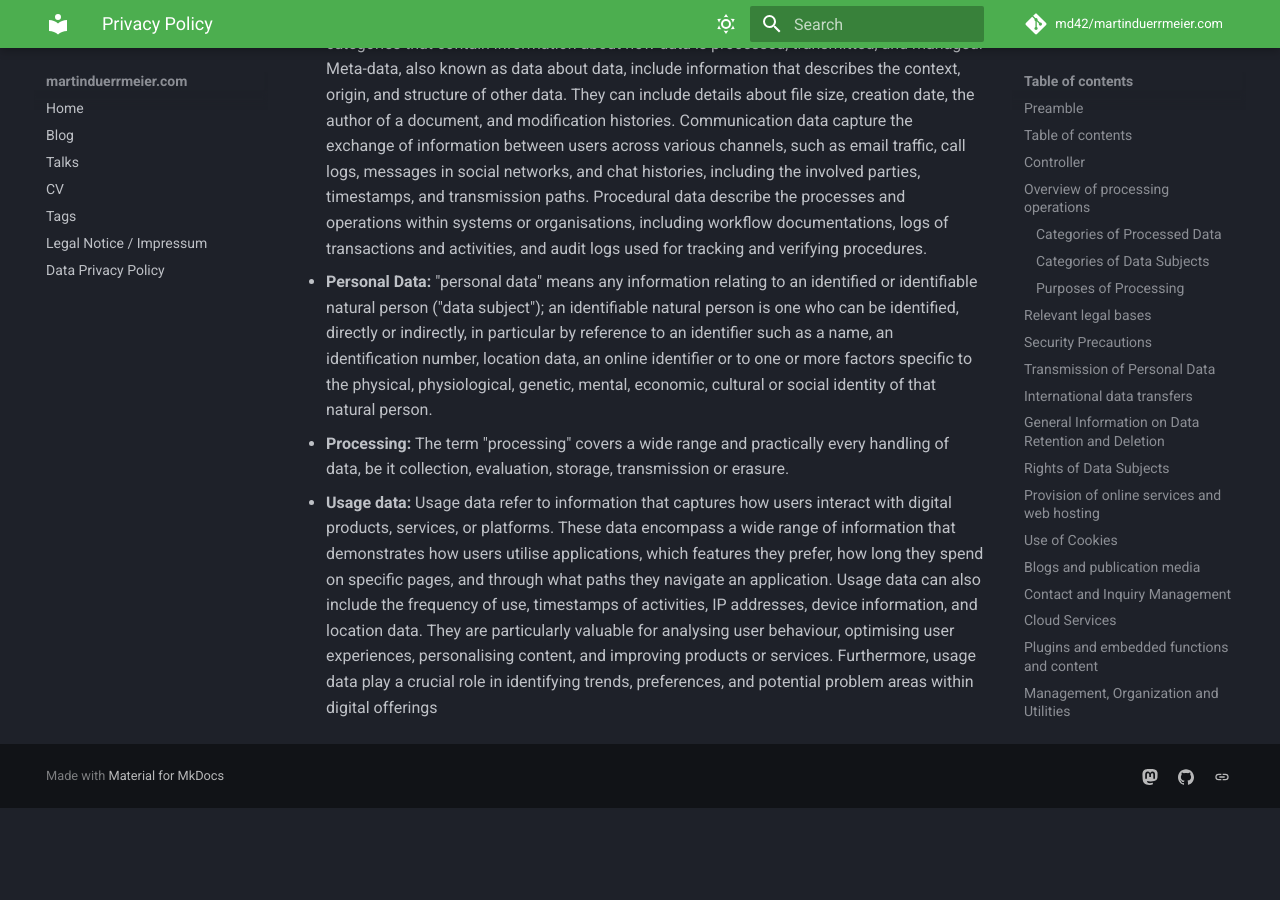
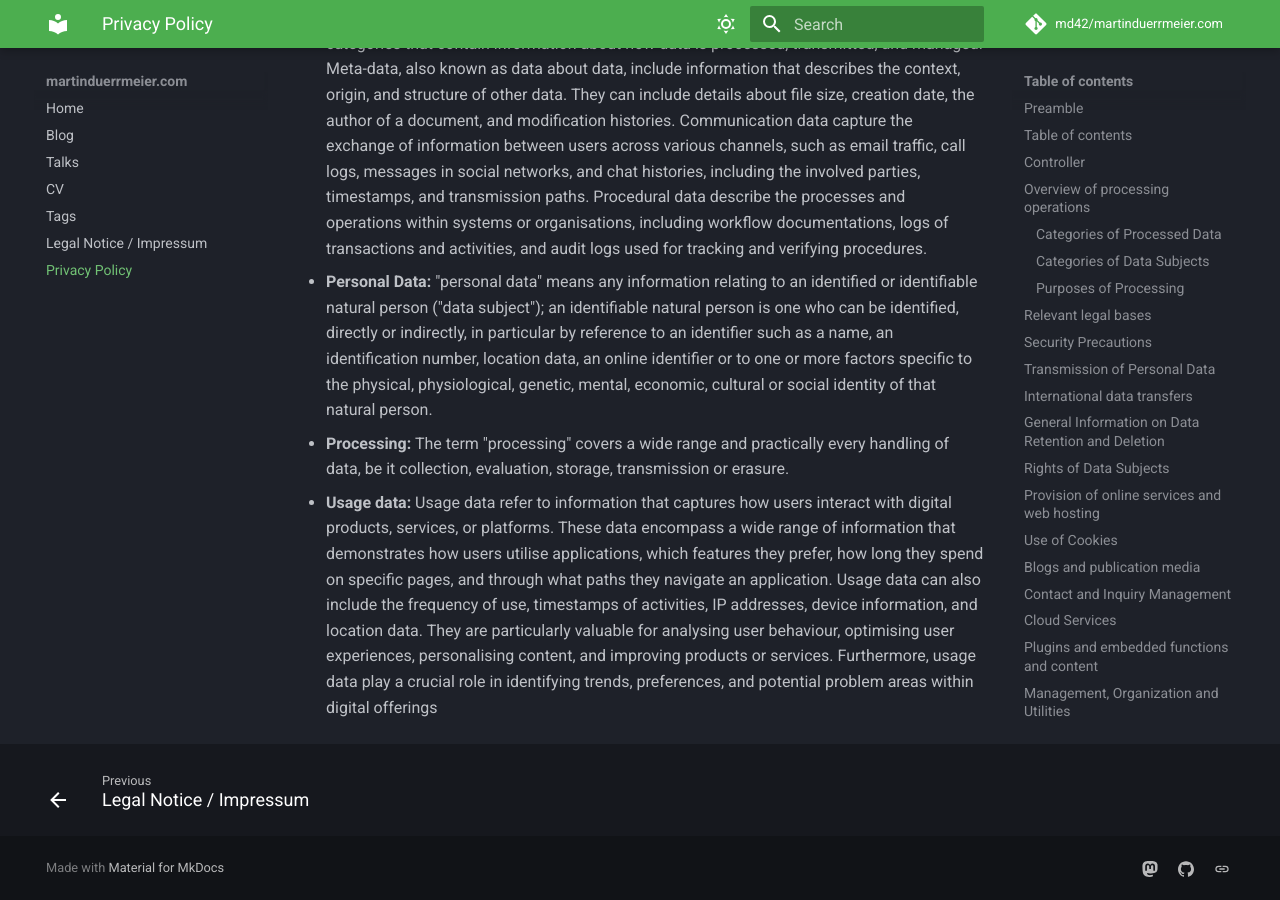
Before and after one commit to md42/martinduerrmeier.com, an MkDocs documentation site: the page built from docs/privacy-policy.md, in a window 1280 px wide and 900 px high, scrolled down 16611 px. Built offline with MkDocs 1.6.1 and Material for MkDocs 9.7.7, drawn with Linux system fonts in a browser that asks for light colours; comment, search, counter and statistics services are not loaded; before the commit the page ends 17419 px from its top, so only the background shows below that.

Commit message:
rename "Data Privacy Policy" to "Privacy Policy"

```diff
--- a/mkdocs.yml
+++ b/mkdocs.yml
@@ -33,7 +33,7 @@
   - CV: cv.md
   - Tags: tags.md
   - Legal Notice / Impressum: imprint.md
-  - Data Privacy Policy: data-privacy-policy.md
+  - Privacy Policy: privacy-policy.md
 
 plugins:
   - search
```
